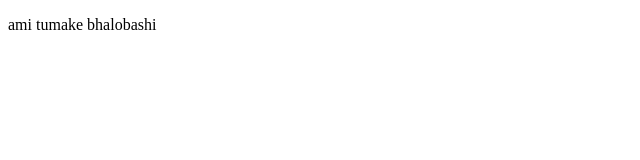
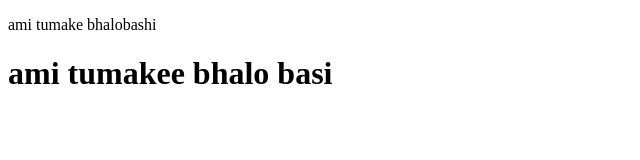
Before and after one commit to Siddikurrahma/third-repo, a plain HTML site: page third repo/index.html in a window 1280 px wide. Shown: the whole page, without its empty margins (0-640 px from the left). Drawn offline with Linux system fonts and the light colour scheme.

Commit message:
third project

```diff
--- a/third repo/index.html
+++ b/third repo/index.html
@@ -11,5 +11,9 @@
 
         ami tumake bhalobashi
     </p>
+    <h1>
+
+        ami tumakee bhalo basi
+    </h1>
 </body>
 </html>
```
